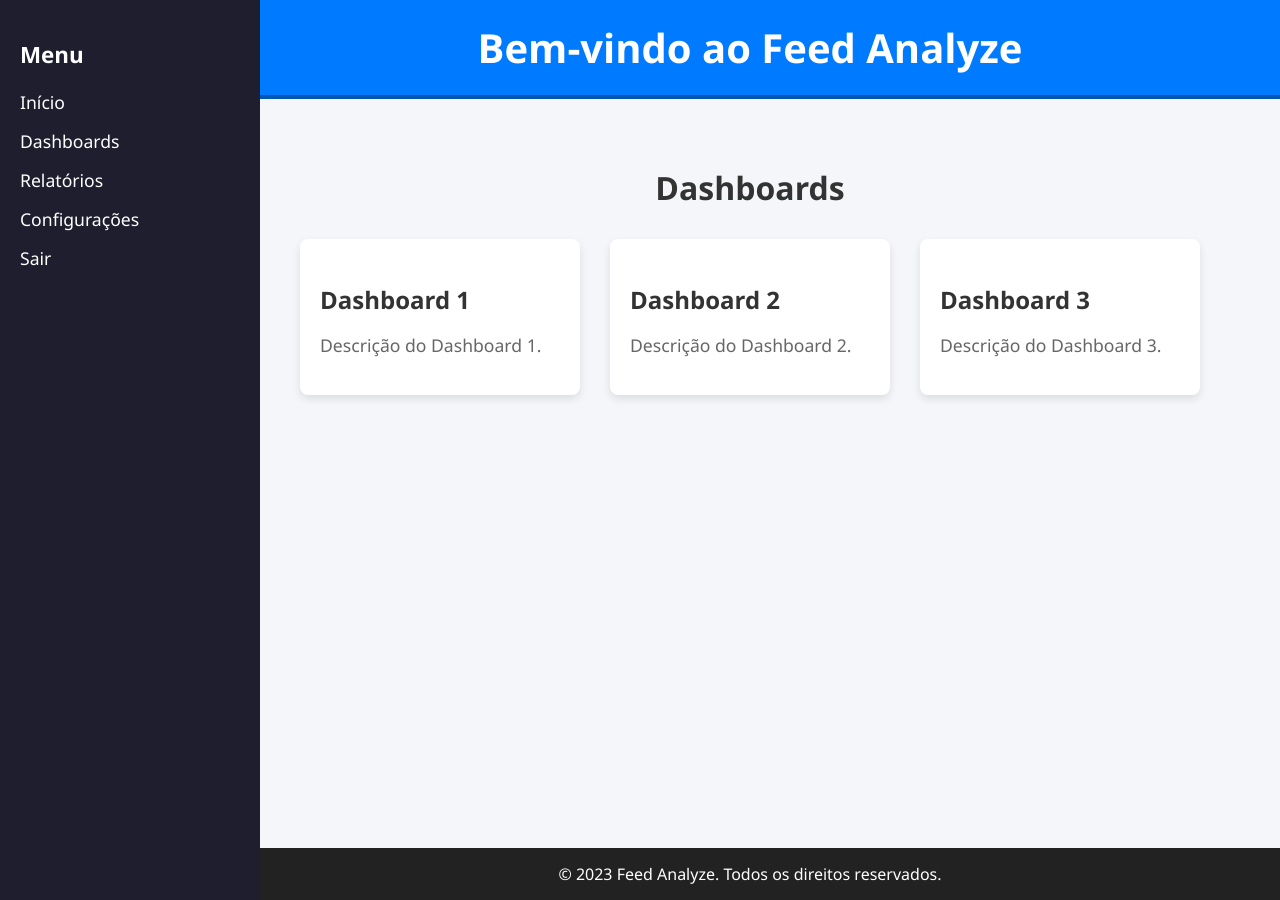
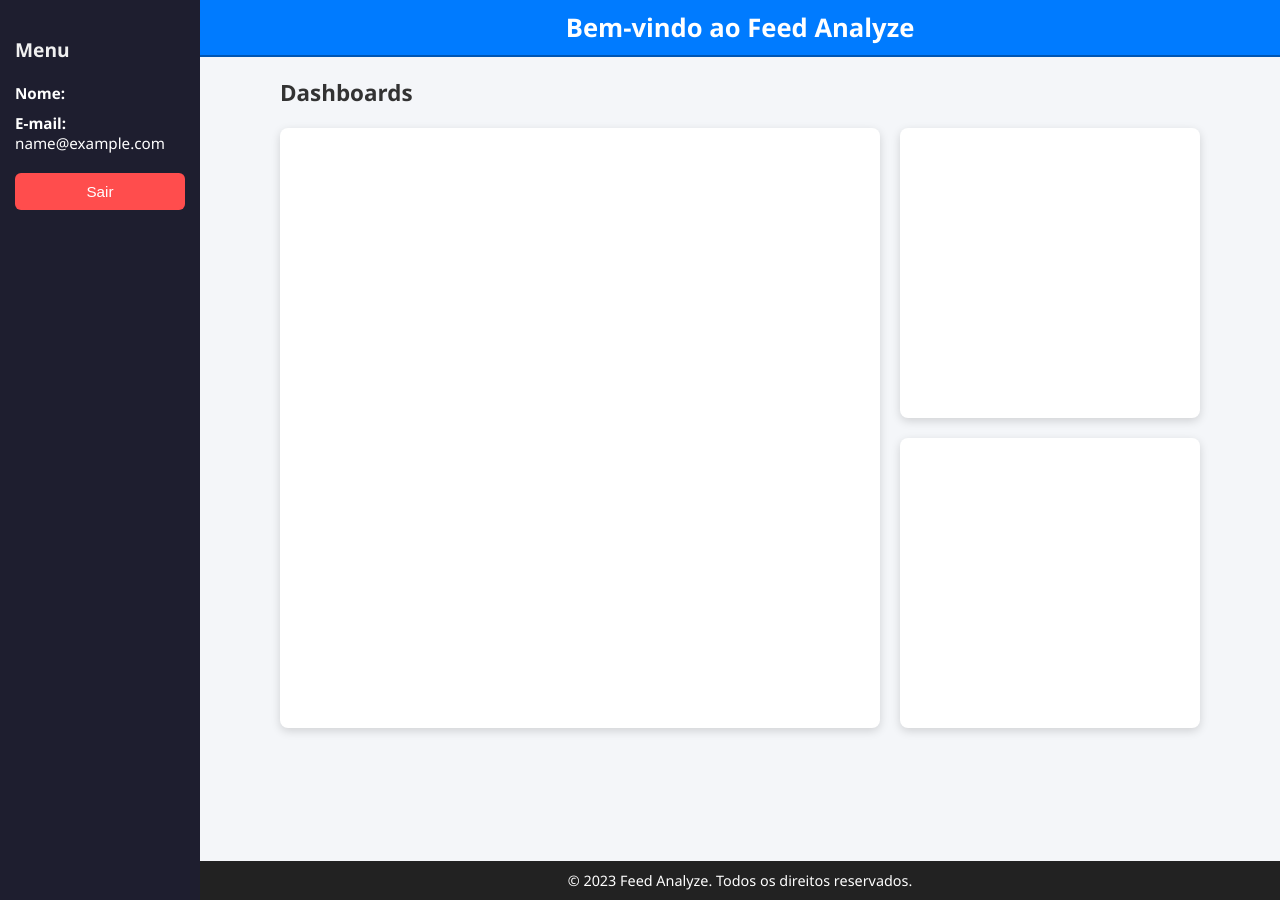
Before and after one commit to Aqu4tro/Feed-Analyze, a Django app: page /home/ in a window 1280 px wide. Run offline with Django 3.2, Linux system fonts and the light colour scheme; the visitor is signed in with stand-in values (Sample User, id 1).

Commit message:
feat: integrando o DeshBoard.

```diff
--- a/backend/django_backend/accounts/models.py
+++ b/backend/django_backend/accounts/models.py
@@ -59,3 +59,12 @@
 
     def __str__(self):
         return self.email
+class UserSession(models.Model):
+    user = models.ForeignKey(FeedUser, on_delete=models.CASCADE)
+    login_time = models.DateTimeField(default=timezone.now)
+    logout_time = models.DateTimeField(null=True, blank=True)
+
+    def duration_minutes(self):
+        if self.logout_time:
+            return (self.logout_time - self.login_time).total_seconds() / 60
+        return 0
--- a/backend/django_backend/accounts/static/styleHome.css
+++ b/backend/django_backend/accounts/static/styleHome.css
@@ -8,17 +8,22 @@
 
 /* Sidebar */
 .sidebar {
-    width: 220px;
+    width: 200px;
     background-color: #1e1e2f;
     color: white;
     height: 100vh;
     position: fixed;
-    padding: 20px;
+    padding: 20px 15px;
+    box-sizing: border-box;
+    display: flex;
+    flex-direction: column;
+    gap: 10px;
 }
 
 .sidebar h2 {
-    font-size: 1.4em;
-    margin-bottom: 20px;
+    font-size: 1.2em;
+    margin-bottom: 10px;
+    color: #f0f0f0;
 }
 
 .sidebar ul {
@@ -28,99 +33,111 @@
 }
 
 .sidebar ul li {
-    margin: 15px 0;
+    margin-bottom: 10px;
+    font-size: 0.95em;
 }
 
-.sidebar ul li a {
+.sidebar button.form-button {
+    background-color: #ff4d4d;
+    border: none;
     color: white;
-    text-decoration: none;
-    font-size: 1.1em;
+    padding: 10px 12px;
+    border-radius: 6px;
+    cursor: pointer;
+    font-size: 1em;
+    width: 100%;
+    transition: background-color 0.2s;
 }
 
-.sidebar ul li a:hover {
-    text-decoration: underline;
+.sidebar button.form-button:hover {
+    background-color: #cc0000;
 }
 
 /* Main content */
 .main-content {
-    margin-left: 220px;
-    width: calc(100% - 220px);
-    padding: 0;
+    margin-left: 200px;
+    width: calc(100% - 200px);
     min-height: 100vh;
     display: flex;
     flex-direction: column;
 }
 
+/* Header */
 header {
     background-color: #007bff;
     color: white;
-    padding: 20px;
+    padding: 10px;
     text-align: center;
-    border-bottom: 4px solid #0056b3;
+    border-bottom: 2px solid #0056b3;
 }
 
 h1 {
     margin: 0;
-    font-size: 2.5em;
+    font-size: 1.6em;
 }
 
+/* Main Section */
 main {
     flex-grow: 1;
-    padding: 40px 20px;
+    padding: 10px;
     display: flex;
     flex-direction: column;
     align-items: center;
 }
 
-
 section h2 {
-    font-size: 2em;
+    font-size: 1.4em;
     color: #333;
-    margin-bottom: 30px;
-    text-align: center;
+    margin: 10px 0 20px;
 }
 
-
+/* Dashboard Layout */
 .dashboard-container {
     display: grid;
-    grid-template-columns: repeat(auto-fit, minmax(280px, 1fr));
-    gap: 30px;
+    grid-template-columns: 2fr 1fr;
+    gap: 20px;
     width: 100%;
-    max-width: 1100px;
+    max-width: 1600px;
 }
-
 
 .dashboard-item {
     background-color: #fff;
     border-radius: 8px;
-    padding: 20px;
-    box-shadow: 0 4px 8px rgba(0, 0, 0, 0.1);
-    transition: box-shadow 0.3s ease, transform 0.3s ease;
+    overflow: hidden;
+    height: 600px;
+    box-shadow: 0 3px 10px rgba(0, 0, 0, 0.15);
+    transition: transform 0.2s;
 }
 
 .dashboard-item:hover {
-    box-shadow: 0 8px 16px rgba(0, 0, 0, 0.2);
-    transform: translateY(-5px);
+    transform: translateY(-3px);
 }
 
-.dashboard-item h3 {
-    color: #333;
-    font-size: 1.5em;
-    margin-bottom: 10px;
+.dashboard-block {
+    display: flex;
+    flex-direction: column;
+    gap: 20px;
 }
 
-.dashboard-item p {
-    color: #666;
-    font-size: 1.1em;
+.dashboard-block .dashboard-item {
+    height: 290px;
 }
 
+.dashboard-item iframe {
+    width: 100%;
+    height: 100%;
+    border: none;
+}
+
+/* Footer */
 footer {
     background-color: #222;
     color: white;
     text-align: center;
-    padding: 15px;
-    font-size: 1em;
+    padding: 10px;
+    font-size: 0.9em;
 }
+
 footer p {
     margin: 0;
 }
--- a/backend/django_backend/accounts/templates/home/index.html
+++ b/backend/django_backend/accounts/templates/home/index.html
@@ -6,18 +6,22 @@
     <meta name="viewport" content="width=device-width, initial-scale=1.0">
     <title>Home - Dashboards</title>
     <link rel="stylesheet" href="{% static 'styleHome.css' %}">
-
 </head>
 <body>
     <div class="sidebar">
         <h2>Menu</h2>
         <ul>
-            <li><a href="#">Início</a></li>
-            <li><a href="#">Dashboards</a></li>
-            <li><a href="#">Relatórios</a></li>
-            <li><a href="#">Configurações</a></li>
-            <li><a href="#">Sair</a></li>
+            <li><strong>Nome:</strong> {{ user.firstName }} {{ user.lastName }}</li>
+            <li><strong>E-mail:</strong> {{ user.email }}</li>
         </ul>
+        <form method="POST">
+            {% csrf_token %}
+            <ul>
+                <li>
+                    <button name="logout" id="logout" type="submit" class="form-button">Sair</button>
+                </li>
+            </ul>
+        </form>
     </div>
 
     <div class="main-content">
@@ -29,16 +33,30 @@
                 <h2>Dashboards</h2>
                 <div class="dashboard-container">
                     <div class="dashboard-item">
-                        <h3>Dashboard 1</h3>
-                        <p>Descrição do Dashboard 1.</p>
+                        <iframe
+                            src="http://localhost:3000/public/question/5f1517d2-b766-4f91-939d-8bb9489c603d"
+                            frameborder="0"
+                            height="100%"
+                            allowtransparency
+                        ></iframe>
                     </div>
-                    <div class="dashboard-item">
-                        <h3>Dashboard 2</h3>
-                        <p>Descrição do Dashboard 2.</p>
-                    </div>
-                    <div class="dashboard-item">
-                        <h3>Dashboard 3</h3>
-                        <p>Descrição do Dashboard 3.</p>
+                    <div class="dashboard-block">
+                        <div class="dashboard-item">
+                            <iframe
+                                src="http://localhost:3000/public/question/ded4f294-ab4e-4311-82e3-a5ee5ef0455a"
+                                frameborder="0"
+                                height="100%"
+                                allowtransparency
+                            ></iframe>
+                        </div>
+                        <div class="dashboard-item">
+                            <iframe
+                                src="http://localhost:3000/public/question/ee7d3c51-1672-42aa-bdc1-e46ba8e8c79a"
+                                frameborder="0"
+                                height="100%"
+                                allowtransparency
+                            ></iframe>
+                        </div>
                     </div>
                 </div>
             </section>
--- a/backend/django_backend/accounts/views.py
+++ b/backend/django_backend/accounts/views.py
@@ -1,6 +1,6 @@
 from django.shortcuts import render, redirect
 from django.contrib.auth import authenticate, login, logout
-from .models import FeedUser
+from .models import FeedUser, UserSession
 from django.views.generic import View
 from .forms import FeedUserCreateForm, FeedUserLoginForm
 from django.views.generic.edit import FormView
@@ -21,6 +21,9 @@
         user = authenticate(self.request, email=email, password=password)
         if user:
             login(self.request, user)
+            user.Online = True
+            user.save()
+            session = UserSession.objects.create(user=user)
 
             return super().form_valid(form)
         else:
@@ -32,11 +35,11 @@
         return render(request, 'register/index.html', {'form': form})
 
     def post(self, request):
-        print(request.POST)
         form = FeedUserCreateForm(request.POST)
-        print(form.errors)
         if form.is_valid():
             user = form.save()
+            user.Online = True
+            user.save()
             login(request, user)
             return redirect('home')
         return render(request, 'register/index.html', {'form': form})
@@ -46,7 +49,18 @@
     def get(self, request):
         return render(request, 'home/index.html', {'user': request.user})
     def post(self, request):
-        if(request.POST.get('logout')):
+        if 'logout' in request.POST:
+            session_id = request.session.get('user_session_id')
+            if session_id:
+                try:
+                    session = UserSession.objects.get(id=session_id, user=request.user)
+                    session.logout_time = timezone.now()
+                    session.save()
+                except UserSession.DoesNotExist:
+                    pass
+            request.user.Online = False
+            request.user.save()
             logout(request)
             return redirect('login')
+
         return render(request, 'home/index.html', {'user': request.user})
```
Also changed, not shown: backend/django_backend/accounts/forms.py (+25 -6 lines), backend/django_backend/accounts/templates/register/index.html (+6 -2 lines), backend/django_backend/accounts/migrations/0003_usersession.py (added).
